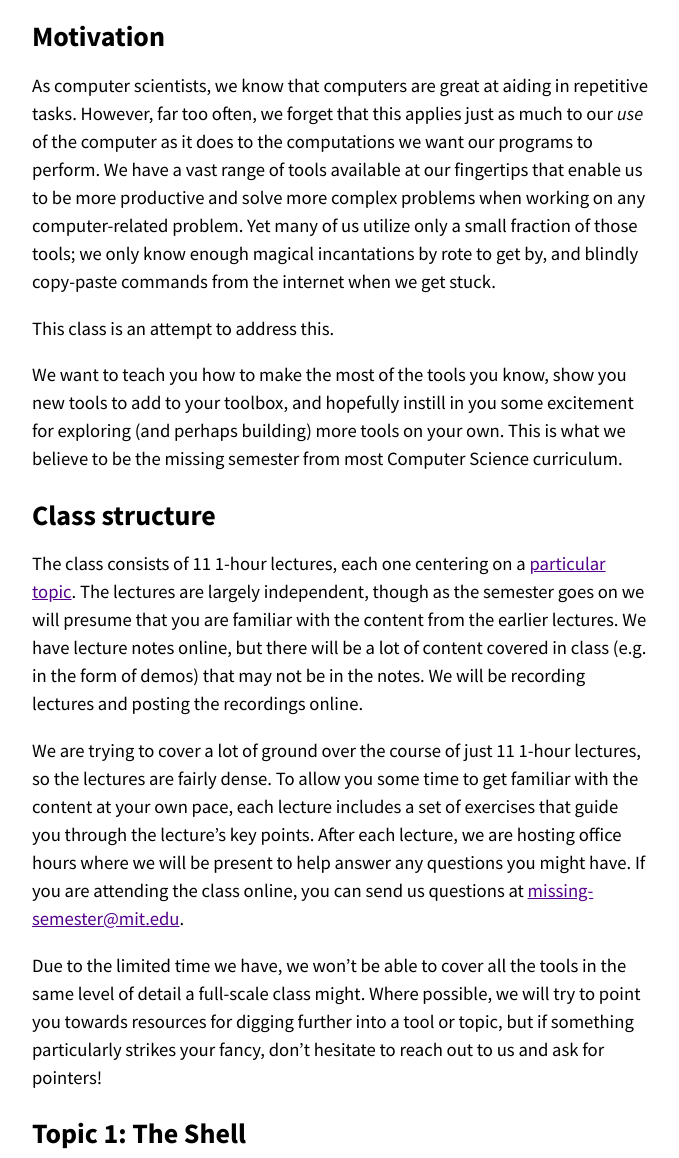
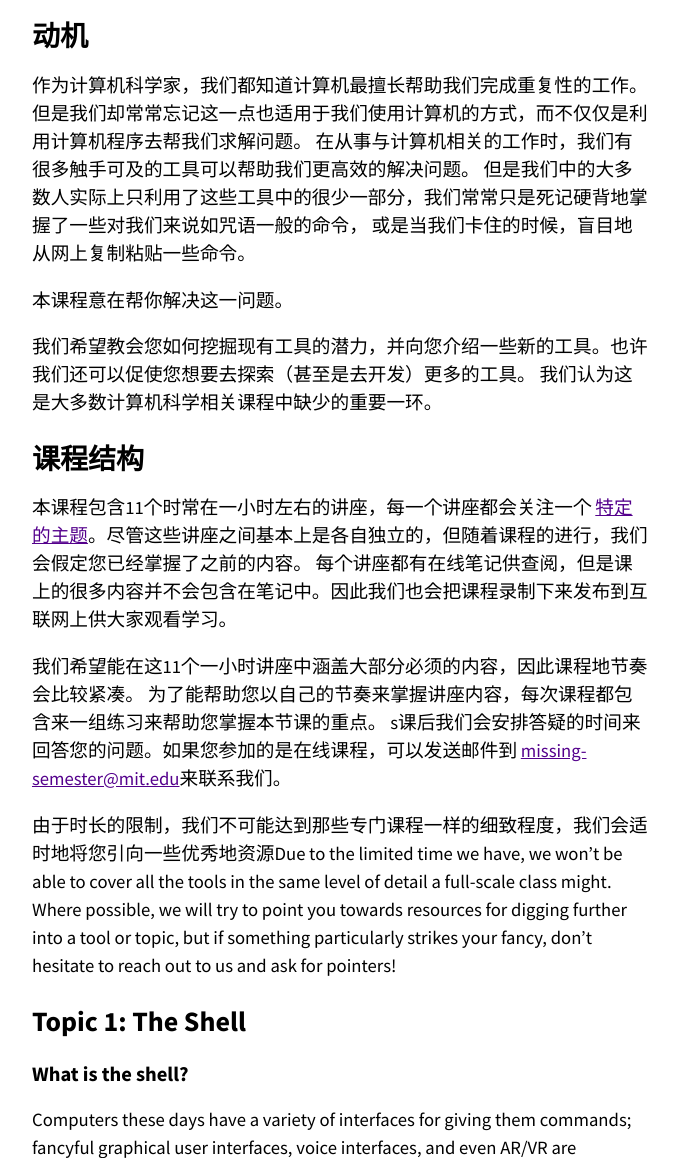
Before and after one commit to missing-semester-cn/missing-semester-cn.github.io, a Jekyll site: the page built from _2020/course-shell.md, in a window 1280 px wide and 1400 px high, scrolled down 253 px, cut to the strip 242-1400 px from the top of the window. Shown: the whole strip, without its empty margins (300-979 px from the left). Built offline with Jekyll 4.4.1, drawn with Linux system fonts in a browser that asks for light colours; some of the changed text lies outside the part shown.

Commit message:
update trans

```diff
--- a/_2020/course-shell.md
+++ b/_2020/course-shell.md
@@ -1,6 +1,6 @@
 ---
 layout: lecture
-title: "Course overview + the shell"
+title: "课程概览与shell"
 date: 2019-01-13
 ready: true
 video:
@@ -12,46 +12,31 @@ video:
 [Reddit Discussion](https://www.reddit.com/r/hackertools/comments/anic30/course_overview_iap_2019/)
 {% endcomment %}
 
-# Motivation
+# 动机
 
-As computer scientists, we know that computers are great at aiding in
-repetitive tasks. However, far too often, we forget that this applies
-just as much to our _use_ of the computer as it does to the computations
-we want our programs to perform. We have a vast range of tools
-available at our fingertips that enable us to be more productive and
-solve more complex problems when working on any computer-related
-problem. Yet many of us utilize only a small fraction of those tools; we
-only know enough magical incantations by rote to get by, and blindly
-copy-paste commands from the internet when we get stuck.
+作为计算机科学家，我们都知道计算机最擅长帮助我们完成重复性的工作。
+但是我们却常常忘记这一点也适用于我们使用计算机的方式，而不仅仅是利用计算机程序去帮我们求解问题。
+在从事与计算机相关的工作时，我们有很多触手可及的工具可以帮助我们更高效的解决问题。
+但是我们中的大多数人实际上只利用了这些工具中的很少一部分，我们常常只是死记硬背地掌握了一些对我们来说如咒语一般的命令，
+或是当我们卡住的时候，盲目地从网上复制粘贴一些命令。
 
-This class is an attempt to address this.
+本课程意在帮你解决这一问题。
 
-We want to teach you how to make the most of the tools you know, show
-you new tools to add to your toolbox, and hopefully instill in you some
-excitement for exploring (and perhaps building) more tools on your own.
-This is what we believe to be the missing semester from most Computer
-Science curriculum.
+我们希望教会您如何挖掘现有工具的潜力，并向您介绍一些新的工具。也许我们还可以促使您想要去探索（甚至是去开发）更多的工具。
+我们认为这是大多数计算机科学相关课程中缺少的重要一环。
 
-# Class structure
+# 课程结构
 
-The class consists of 11 1-hour lectures, each one centering on a
-[particular topic](/2020/). The lectures are largely independent,
-though as the semester goes on we will presume that you are familiar
-with the content from the earlier lectures. We have lecture notes
-online, but there will be a lot of content covered in class (e.g. in the
-form of demos) that may not be in the notes. We will be recording
-lectures and posting the recordings online.
+本课程包含11个时常在一小时左右的讲座，每一个讲座都会关注一个
+[特定的主题](/missing-semester/2020/)。尽管这些讲座之间基本上是各自独立的，但随着课程的进行，我们会假定您已经掌握了之前的内容。
+每个讲座都有在线笔记供查阅，但是课上的很多内容并不会包含在笔记中。因此我们也会把课程录制下来发布到互联网上供大家观看学习。
 
-We are trying to cover a lot of ground over the course of just 11 1-hour
-lectures, so the lectures are fairly dense. To allow you some time to
-get familiar with the content at your own pace, each lecture includes a
-set of exercises that guide you through the lecture's key points. After
-each lecture, we are hosting office hours where we will be present to
-help answer any questions you might have. If you are attending the class
-online, you can send us questions at
-[missing-semester@mit.edu](mailto:missing-semester@mit.edu).
+我们希望能在这11个一小时讲座中涵盖大部分必须的内容，因此课程地节奏会比较紧凑。
+为了能帮助您以自己的节奏来掌握讲座内容，每次课程都包含来一组练习来帮助您掌握本节课的重点。
+s课后我们会安排答疑的时间来回答您的问题。如果您参加的是在线课程，可以发送邮件到
+[missing-semester@mit.edu](mailto:missing-semester@mit.edu)来联系我们。
 
-Due to the limited time we have, we won't be able to cover all the tools
+由于时长的限制，我们不可能达到那些专门课程一样的细致程度，我们会适时地将您引向一些优秀地资源Due to the limited time we have, we won't be able to cover all the tools
 in the same level of detail a full-scale class might. Where possible, we
 will try to point you towards resources for digging further into a tool
 or topic, but if something particularly strikes your fancy, don't
```
